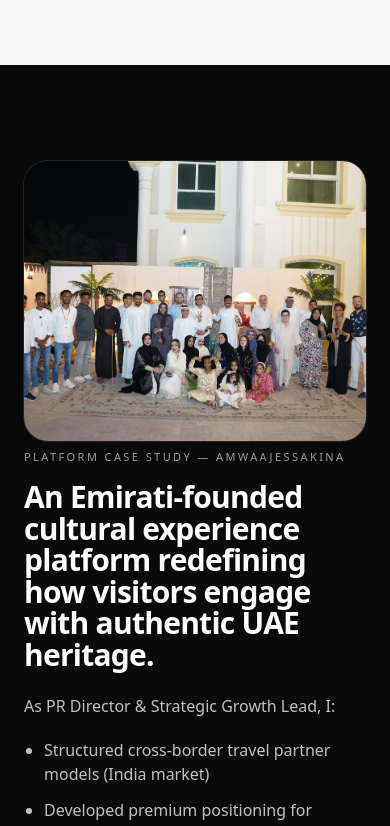
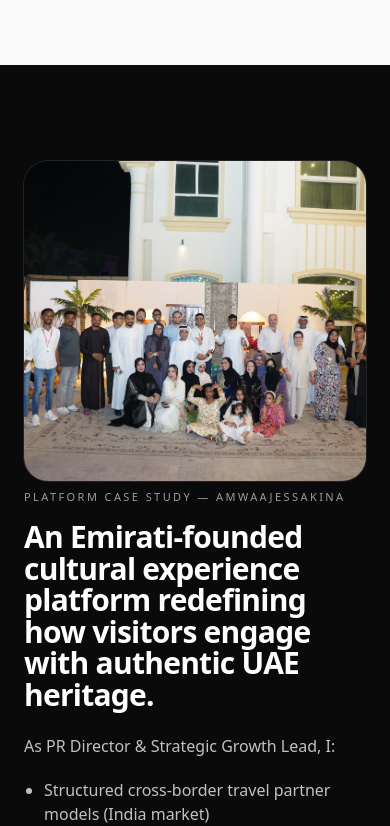
Before and after one commit to vishnukantr/vishnukantr.com, a Next.js app: page / in a window 390 px wide. Shown: the part 4600-5426 px from the top of the page. Built offline with nearby package versions, Linux system fonts and the light colour scheme.

Commit message:
Update page.js

```diff
--- a/app/page.js
+++ b/app/page.js
@@ -259,22 +259,26 @@ export default function Home() {
     </div>
   </div>
 </section>
-      {/* PLATFORM CASE STUDY — AMWAAJESSAKINA */}
+{/* PLATFORM CASE STUDY — AMWAAJESSAKINA */}
 <section id="amwaajessakina" className="bg-neutral-950 text-white">
   <div className="mx-auto max-w-6xl px-6 md:px-10 lg:px-14 py-16 md:py-24">
-    <div className="grid md:grid-cols-2 gap-10 items-start">
+    {/* changed: items-center + a bit more gap */}
+    <div className="grid md:grid-cols-2 gap-10 md:gap-14 items-center">
 
       {/* LEFT — IMAGE */}
-      <motion.div className="rounded-3xl overflow-hidden bg-white/5 ring-1 ring-white/10" style={{ y: amwaajImgY }}>
+      <motion.div
+        className="rounded-3xl overflow-hidden bg-white/5 ring-1 ring-white/10"
+        style={{ y: amwaajImgY }}
+      >
         <img
           src={AMWAAJ_IMAGE}
           alt="Amwaajessakina premium visual"
-          className="w-full h-[280px] md:h-[520px] object-cover"
+          className="w-full h-[320px] md:h-[520px] object-cover"
         />
       </motion.div>
 
       {/* RIGHT — TEXT */}
-      <div className="md:pt-4">
+      <div className="md:pl-2">
         <p className="text-[11px] tracking-[0.22em] uppercase text-white/60">
           Platform Case Study — Amwaajessakina
         </p>
```
